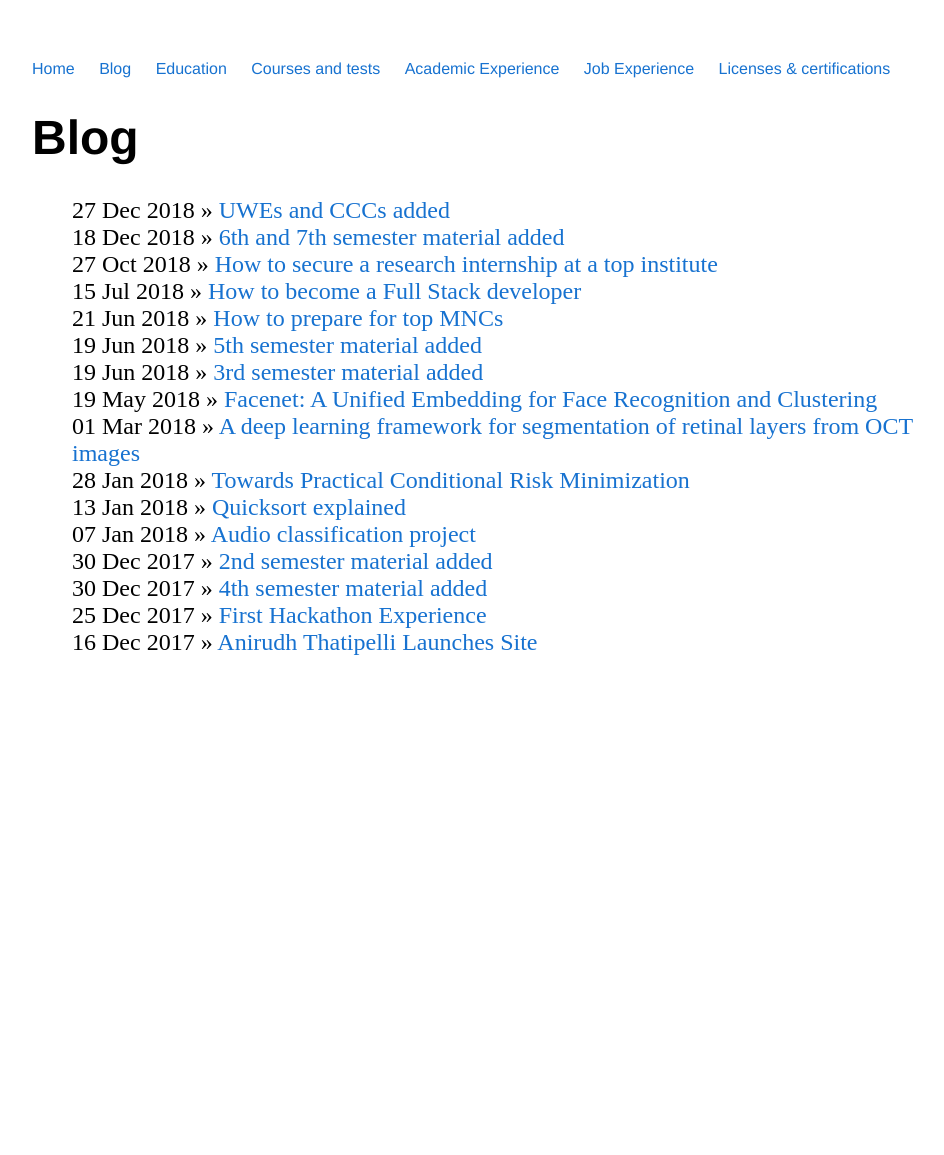
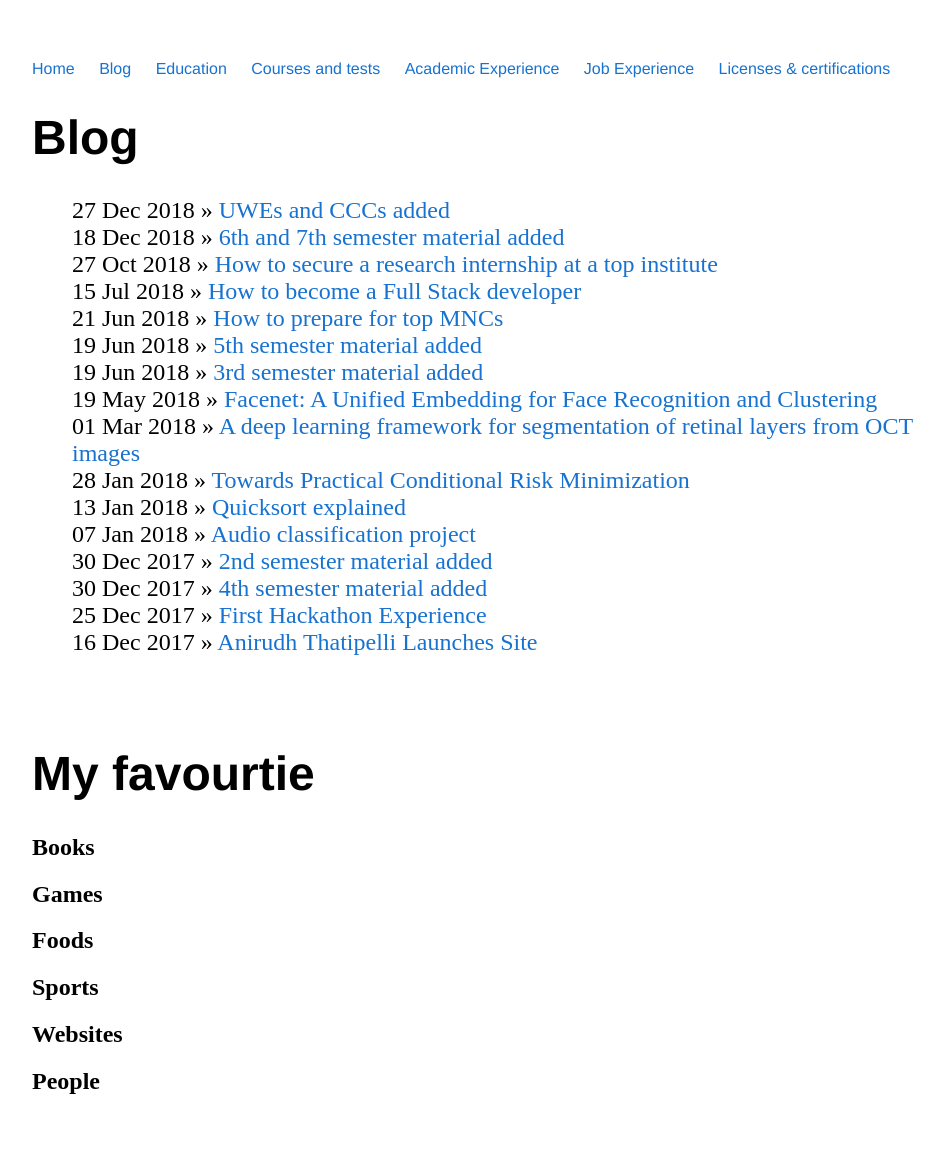
Before and after one commit to ArmanBehnam/ArmanBehnam.github.io, a Jekyll site: the page built from blog/index.html, in a window 1280 px wide. Shown: the whole page, without its empty margins (160-1104 px from the left). Built offline with Jekyll 4.4.1, drawn with Linux system fonts in a browser that asks for light colours; before the commit the page ends 900 px from its top, so only the background shows below that.

Commit message:
Update index.html

```diff
--- a/blog/index.html
+++ b/blog/index.html
@@ -9,3 +9,12 @@ title: Blog
 	    <li><span>{{ post.date | date_to_string }}</span> » <a href="{{ post.url }}" title="{{ post.title }}">{{ post.title }}</a></li>
 	  {% endfor %}
 	</ul>
+<br>
+<h1>My favourtie</h1>
+
+	<h2>Books</h2>
+	<h2>Games</h2>
+	<h2>Foods</h2>
+	<h2>Sports</h2>
+	<h2>Websites</h2>
+	<h2>People</h2>
```
